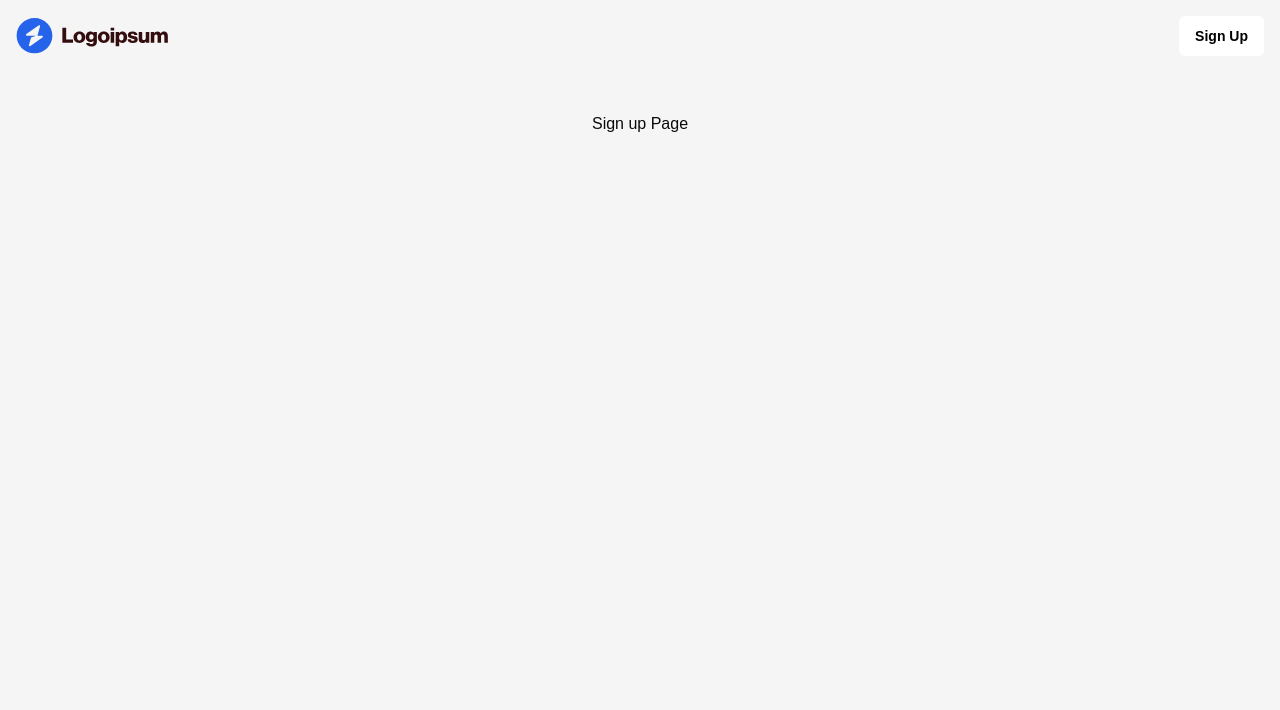
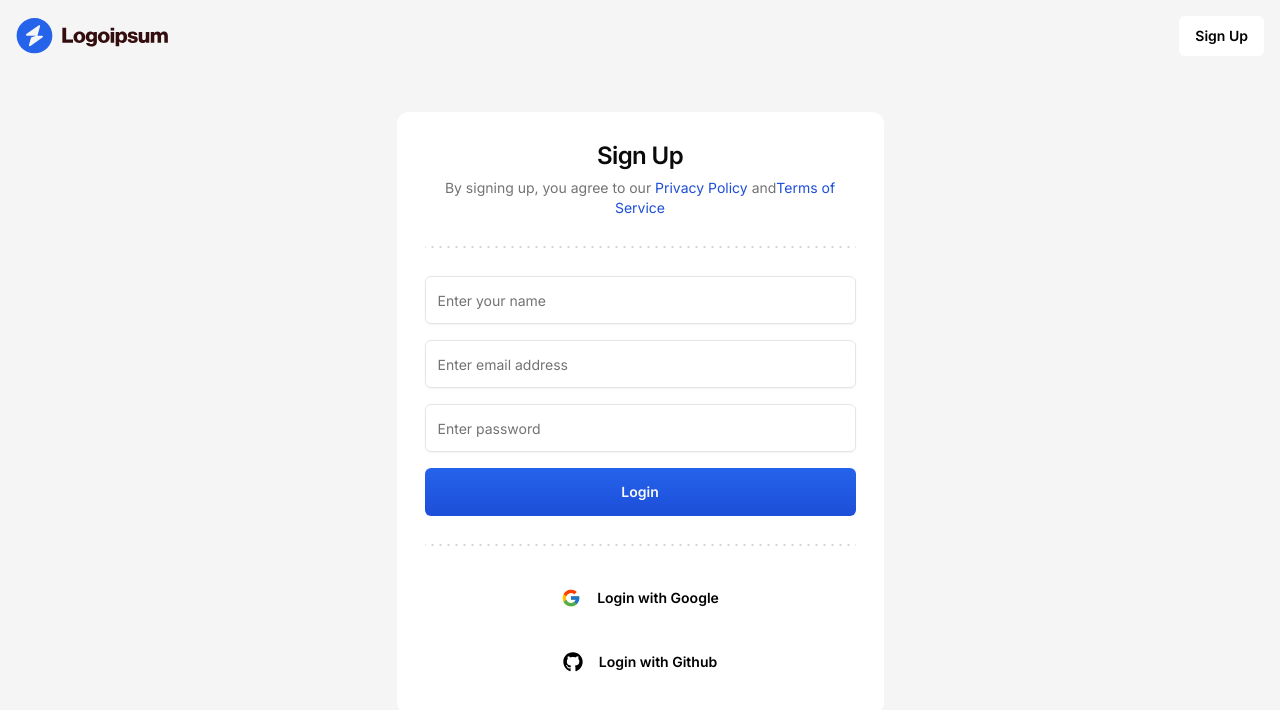
Before and after one commit to abhisek75/task-pilot, a Next.js app: page /sign-up in a window 1280 px wide. Shown: the top 710 px of the page. Built offline with nearby package versions, Linux system fonts and the light colour scheme.

Commit message:
02:signup page setup

```diff
--- a/src/app/(auth)/sign-in/page.tsx
+++ b/src/app/(auth)/sign-in/page.tsx
@@ -1,9 +1,10 @@
+"use client";
+
+
+import { SignInCard } from "@/features/auth/components/sign-in-card";
+
 const SignInPage = () => {
-    return (
-        <div>
-            Sign in Page
-        </div>
-     );
+    return <SignInCard />
 };
 
 export default SignInPage;
--- a/src/app/(auth)/sign-up/page.tsx
+++ b/src/app/(auth)/sign-up/page.tsx
@@ -1,9 +1,9 @@
+"use client";
+
+import { SignUpCard } from "@/features/auth/components/sign-up-card";
+
 const SignUpPage = () => {
-    return (
-        <div>
-            Sign up Page
-        </div>
-     );
+    return <SignUpCard />
 };
 
 export default SignUpPage;
--- a/src/app/layout.tsx
+++ b/src/app/layout.tsx
@@ -1,17 +1,11 @@
 import type { Metadata } from "next";
-import localFont from "next/font/local";
+import {Inter} from "next/font/google";
+
 import "./globals.css";
 
-const geistSans = localFont({
-  src: "./fonts/GeistVF.woff",
-  variable: "--font-geist-sans",
-  weight: "100 900",
-});
-const geistMono = localFont({
-  src: "./fonts/GeistMonoVF.woff",
-  variable: "--font-geist-mono",
-  weight: "100 900",
-});
+import { cn } from"@/lib/utils";
+
+const inter = Inter({subsets: ["latin"]});
 
 export const metadata: Metadata = {
   title: "Create Next App",
@@ -26,7 +20,7 @@
   return (
     <html lang="en">
       <body
-        className={`${geistSans.variable} ${geistMono.variable} antialiased`}
+        className={cn(inter.className, "antialiased min-h-screen")}
       >
         {children}
       </body>
--- /dev/null
+++ b/src/components/dotted-separator.tsx
@@ -0,0 +1,41 @@
+import { cn } from "@/lib/utils";
+
+interface DottedSeparatorProps {
+    className?: string;
+    color?: string;
+    height?: string;
+    dotSize?: string;
+    gapSize?: string;
+    direction?: "horizontal" | "vertical";
+};
+
+export const DottedSeparator =({
+className,
+color = "#d4d4d8",
+height = "2px",
+dotSize = "2px",
+gapSize = "6px",
+direction = "horizontal"
+}: DottedSeparatorProps) => {
+    const isHorizontal = direction === "horizontal";
+
+    return(
+        <div className={cn(
+        isHorizontal ? "w-full flex items-center " : "h-full flex flex-col items-center",className,
+    )}>
+        <div
+        className={isHorizontal ? "flex-grow" :"flex-grow-0"}
+        style={{
+            width: isHorizontal ? "100%" : height,
+            height: isHorizontal ? height : "100%",
+            backgroundImage:`radial-gradient(circle, ${color} 25%, transparent 25%)`,
+            backgroundSize: isHorizontal
+            ? `${parseInt(dotSize) + parseInt(gapSize)}px ${height}`
+            : `${height} ${parseInt(dotSize)+ parseInt(gapSize)} px`,
+            backgroundRepeat: isHorizontal ? "repeat-x" : "repeat-y",
+            backgroundPosition: "center",
+        }}
+        />
+        </div>
+    );
+};
--- /dev/null
+++ b/src/features/auth/components/sign-in-card.tsx
@@ -0,0 +1,120 @@
+import {z} from "zod";
+import {FcGoogle} from "react-icons/fc";
+import {FaGithub} from "react-icons/fa";
+import {useForm} from "react-hook-form";
+import {zodResolver} from "@hookform/resolvers/zod";
+import { DottedSeparator } from "@/components/dotted-separator";
+import { Button } from "@/components/ui/button";
+import {
+    Card,
+    CardContent,
+    CardHeader,
+    CardTitle
+} from "@/components/ui/card";
+import { Input } from "@/components/ui/input";
+import {
+    Form,
+    FormControl,
+    FormField,
+    FormItem,
+    FormLabel,
+    FormMessage,
+}from "@/components/ui/form";
+
+const formSchema = z.object({
+    email: z.string().email(),
+    password: z.string().min(8, "Minimum 8 characters"),
+});
+
+export const SignInCard = () => {
+    const form = useForm<z.infer<typeof formSchema>>({
+        resolver:zodResolver(formSchema),
+        defaultValues:{
+            email:"",
+            password:"",
+        },
+    });
+
+    const onSubmit =(values: z.infer<typeof formSchema>) => {
+        console.log({ values});
+    }
+    return(
+        <Card className="w-full h-full md:w-[487px] border-none shadow-none">
+            <CardHeader className="flex items-center justify-center text-center p-7">
+                <CardTitle className="text-2xl">
+                    Welcome back!
+                </CardTitle>
+            </CardHeader>
+            <div className="px-7">
+            <DottedSeparator />
+            </div>
+            <CardContent className="p-7">
+                <Form {...form}>
+                <form onSubmit= {form.handleSubmit(onSubmit)}className="space-y-4">
+                    <FormField
+                    name="email"
+                    control ={form.control}
+                    render={({ field}) =>(
+                        <FormItem>
+                        <FormControl>
+                        <Input
+                        {...field}
+                        type="email"
+                        placeholder="Enter email address"
+                    />
+                     </FormControl>
+                     <FormMessage />
+                    </FormItem>
+                    )}
+                    />
+                      <FormField
+                    name="password"
+                    control ={form.control}
+                    render={({ field}) =>(
+                        <FormItem>
+                        <FormControl>
+                        <Input
+                        {...field}
+                        type="password"
+                        placeholder="Enter password"
+                    />
+                     </FormControl>
+                     <FormMessage />
+                    </FormItem>
+
+
+                    )}
+                    />
+
+                    <Button disabled ={false} size="lg" className="w-full">
+                        Login
+                    </Button>
+                </form>
+                </Form>
+            </CardContent>
+            <div className="px-7">
+                <DottedSeparator />
+            </div>
+            <CardContent className="p-7 flex flex-col gap-y-4">
+                <Button
+                disabled={false}
+                variant = "secondary"
+                size = "lg"
+                className="w-full"
+                >
+                <FcGoogle className="mr-2 size-5" />
+                    Login with Google
+                </Button>
+                <Button
+                disabled={false}
+                variant = "secondary"
+                size = "lg"
+                className="w-full"
+                >
+                <FaGithub className="mr-2 size-5" />
+                    Login with Github
+                </Button>
+            </CardContent>
+        </Card>
+    );
+};
--- /dev/null
+++ b/src/features/auth/components/sign-up-card.tsx
@@ -0,0 +1,96 @@
+import {FcGoogle} from "react-icons/fc";
+import {FaGithub} from "react-icons/fa";
+import Link from "next/link";
+import { DottedSeparator } from "@/components/dotted-separator";
+import { Button } from "@/components/ui/button";
+import {
+    Card,
+    CardContent,
+    CardDescription,
+    CardHeader,
+    CardTitle
+} from "@/components/ui/card";
+import { Input } from "@/components/ui/input";
+
+
+
+export const SignUpCard = () => {
+    return(
+        <Card className="w-full h-full md:w-[487px] border-none shadow-none">
+            <CardHeader className="flex items-center justify-center text-center p-7">
+                <CardTitle className="text-2xl">
+                    Sign Up
+                </CardTitle>
+                <CardDescription>
+                    By signing up, you agree to our{" "}
+                    <Link href="/privacy">
+                    <span className="text-blue-700"> Privacy Policy </span>
+                    </Link> {" "}
+                    and{""}
+                    <Link href="/terms">
+                    <span className="text-blue-700">Terms of Service </span>
+                    </Link>
+                </CardDescription>
+            </CardHeader>
+            <div className="px-7">
+            <DottedSeparator />
+            </div>
+            <CardContent className="p-7">
+                <form className="space-y-4">
+                    <Input
+                        required
+                        type ="text"
+                        value ={""}
+                        onChange = {() => {}}
+                        placeholder="Enter your name"
+                        disabled={false}
+                    />
+                    <Input
+                        required
+                        type ="email"
+                        value ={""}
+                        onChange = {() => {}}
+                        placeholder="Enter email address"
+                        disabled={false}
+                    />
+                    <Input
+                        required
+                        type ="password"
+                        value ={""}
+                        onChange = {() => {}}
+                        placeholder="Enter password"
+                        disabled={false}
+                        min={8}
+                        max={256}
+                    />
+                    <Button disabled ={false} size="lg" className="w-full">
+                        Login
+                    </Button>
+                </form>
+            </CardContent>
+            <div className="px-7">
+                <DottedSeparator />
+            </div>
+            <CardContent className="p-7 flex flex-col gap-y-4">
+                <Button
+                disabled={false}
+                variant = "secondary"
+                size = "lg"
+                className="w-full"
+                >
+                <FcGoogle className="mr-2 size-5" />
+                    Login with Google
+                </Button>
+                <Button
+                disabled={false}
+                variant = "secondary"
+                size = "lg"
+                className="w-full"
+                >
+                <FaGithub className="mr-2 size-5" />
+                    Login with Github
+                </Button>
+            </CardContent>
+        </Card>
+    );
+};
--- a/tailwind.config.ts
+++ b/tailwind.config.ts
@@ -6,6 +6,8 @@
     "./src/pages/**/*.{js,ts,jsx,tsx,mdx}",
     "./src/components/**/*.{js,ts,jsx,tsx,mdx}",
     "./src/app/**/*.{js,ts,jsx,tsx,mdx}",
+	"./src/features/**/*.{js,ts,jsx,tsx,mdx}",
+
   ],
   theme: {
   	extend: {
```
Also changed, not shown: package.json (+4 -3 lines), 1 other file (tests, documents, lock files or other folders).
